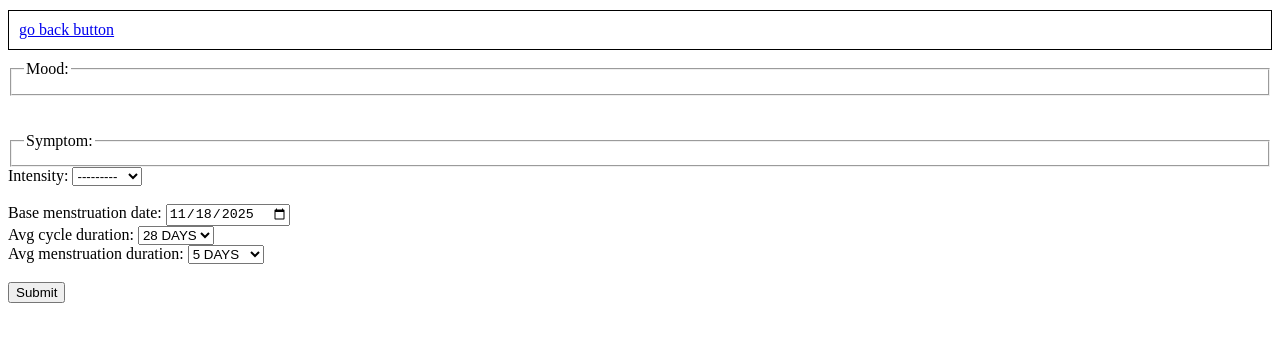
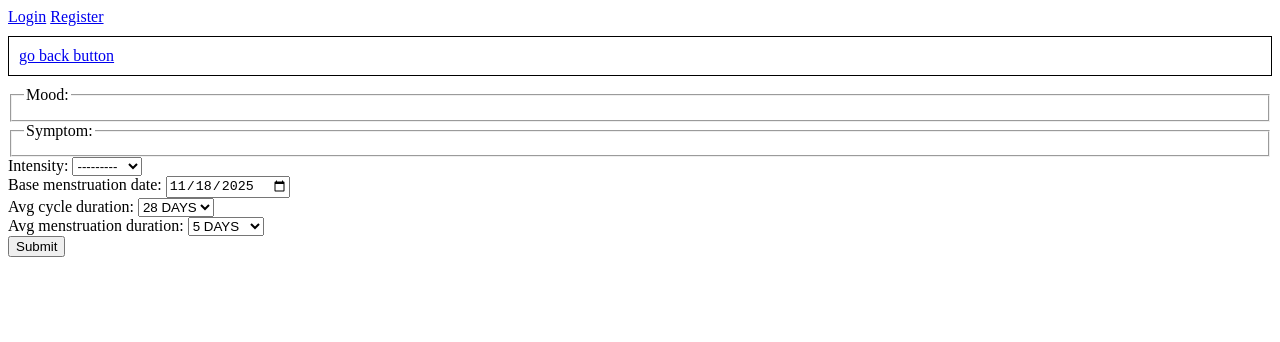
Before and after one commit to Grocery4/FlorCycle, a Django app: template project/dashboard/templates/dashboard/add_log/add_log.html in a window 1280 px wide. Shown: the top 342 px of the page. Run offline with Django 5.2, Linux system fonts and the light colour scheme; the template is opened without the code that fills it: values named after a table or form of the project are taken from there, others are empty.

Commit message:
structured add_log.html page

```diff
--- a/project/dashboard/templates/dashboard/add_log/add_log.html
+++ b/project/dashboard/templates/dashboard/add_log/add_log.html
@@ -1,16 +1,38 @@
+{% extends "base.html" %}
+{% load static %}
+
+{% block extra_head %}{% endblock extra_head %}
+{% block title %}Add Entry{% endblock title %}
+
+
+{% block content %}
+    <div class="add-entry-container">
         {% include "dashboard/subpage_topbar.html" %}
-
 
         <form method="post">
             {% csrf_token %}
+            <div class="sub-form dl-form">
                 {{ dl_form }}
-    <br>
+            </div>
+
+            <div class="sub-form sl-form">
                 {{ sl_form }}
-    <br>
+            </div>
+
+            <div class="sub-form ml-form">
                 {{ ml_form }}
-    <br>
+            </div>
+
+            <div class="sub-form il-form">
                 {{ il_form }}
-    <br>
+            </div>
+
+            <div class="sub-form medlog-form">
                 {{ medlog_form }}
+            </div>
+
             <button type="submit">Submit</button>
         </form>
+    </div>
+
+{% endblock content %}
```
Lines whose indentation alone changed are shown as unchanged.
